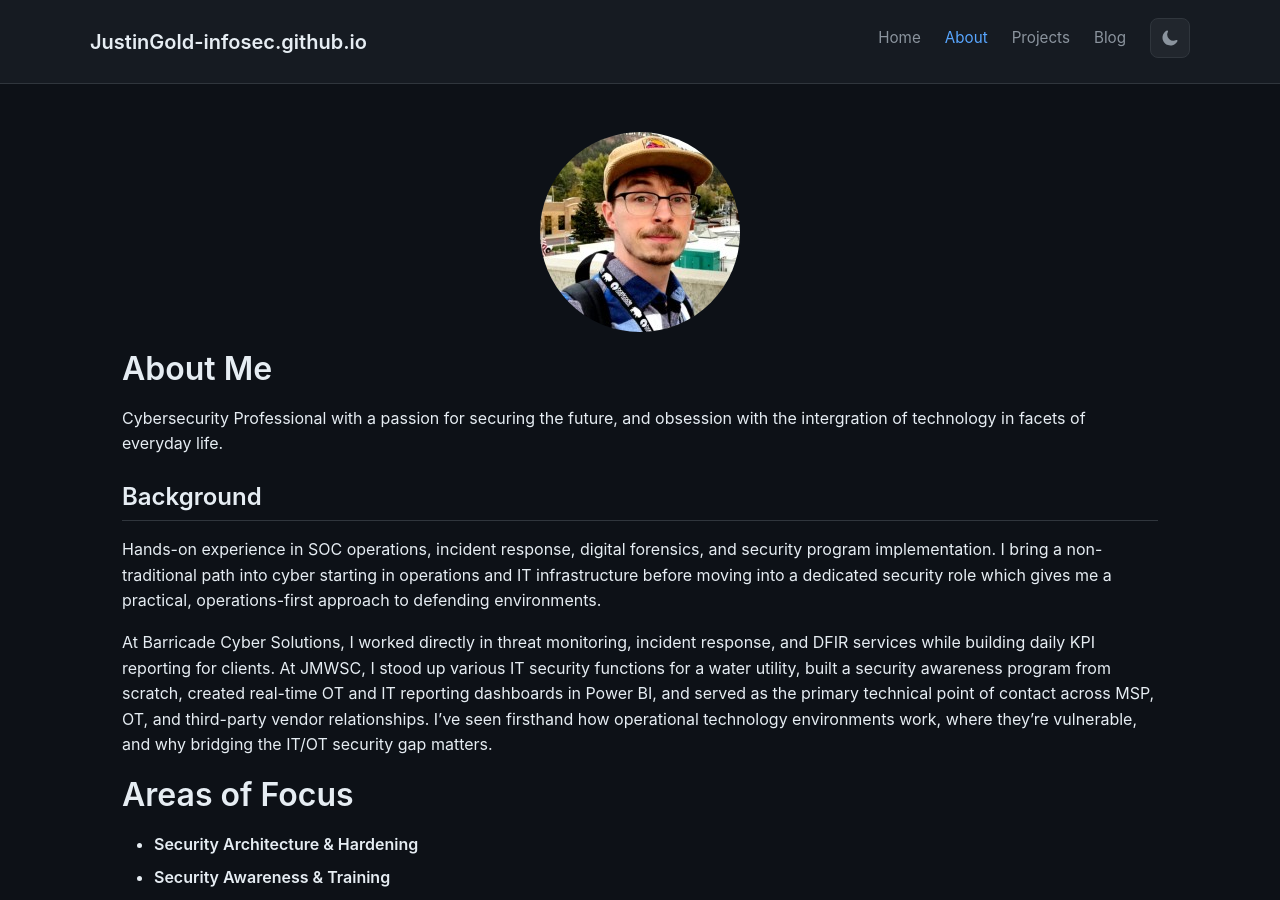
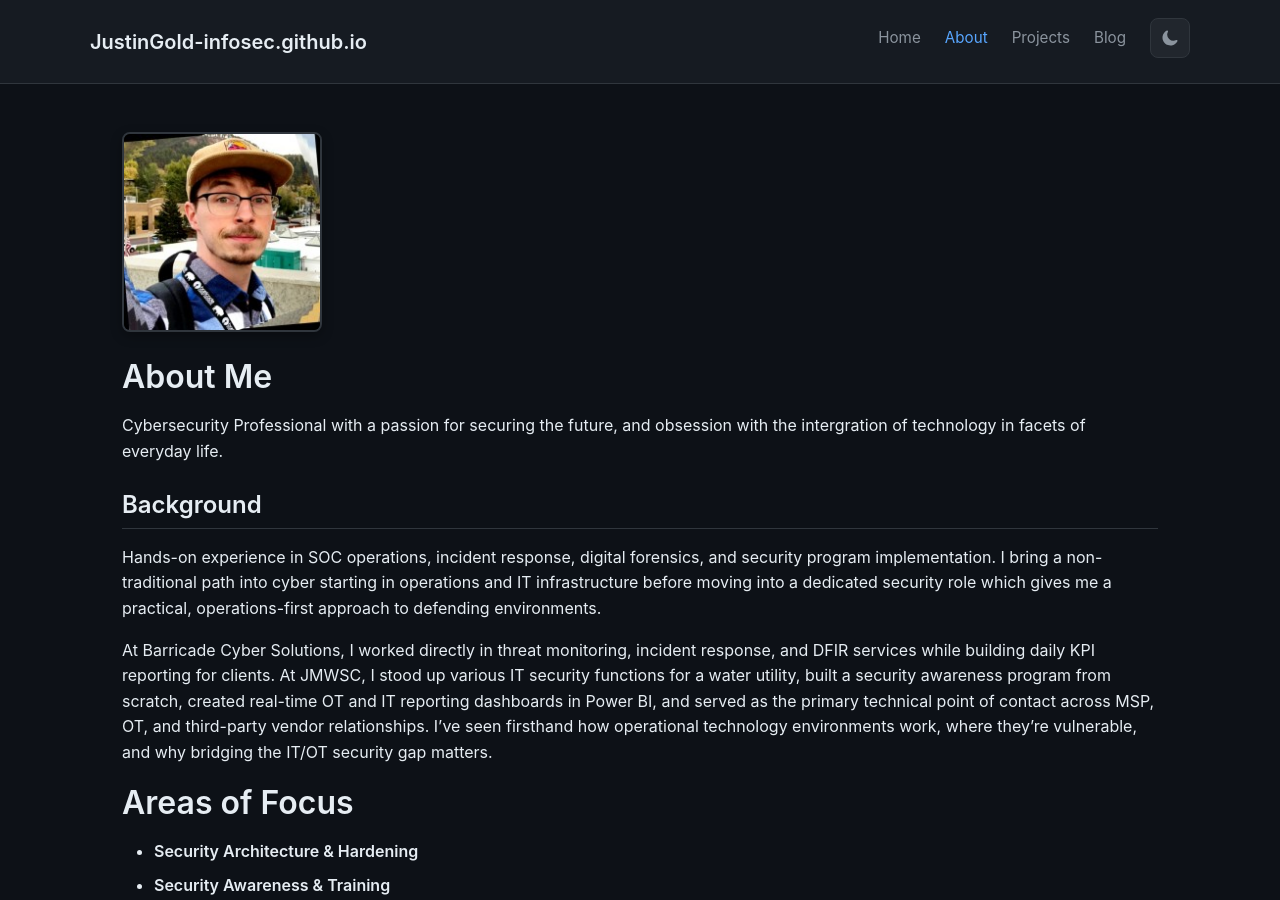
Before and after one commit to JustinGold-infosec/JustinGold-infosec.github.io, a Jekyll site: the page built from about.md, in a window 1280 px wide and 900 px high. Built offline with Jekyll 4.4.1, drawn with Linux system fonts in a browser that asks for light colours.

Commit message:
Update about.md

```diff
--- a/about.md
+++ b/about.md
@@ -4,8 +4,7 @@ title: About
 permalink: /about/
 ---
 
-<img src="/assets/Images/Media/JgoldPFP.jpg" alt="Justin Gold" style="width: 200px; border-radius: 50%; display: block; margin: 0 auto;">
-
+<img src="/assets/Images/Media/JgoldPFP.jpg" alt="Justin Gold" style="width: 200px; border: 2px solid var(--border); border-radius: 8px; box-shadow: 0 4px 12px var(--shadow);">
 # About Me
 
 Cybersecurity Professional with a passion for securing the future, and obsession with the intergration of technology in facets of everyday life.
```
